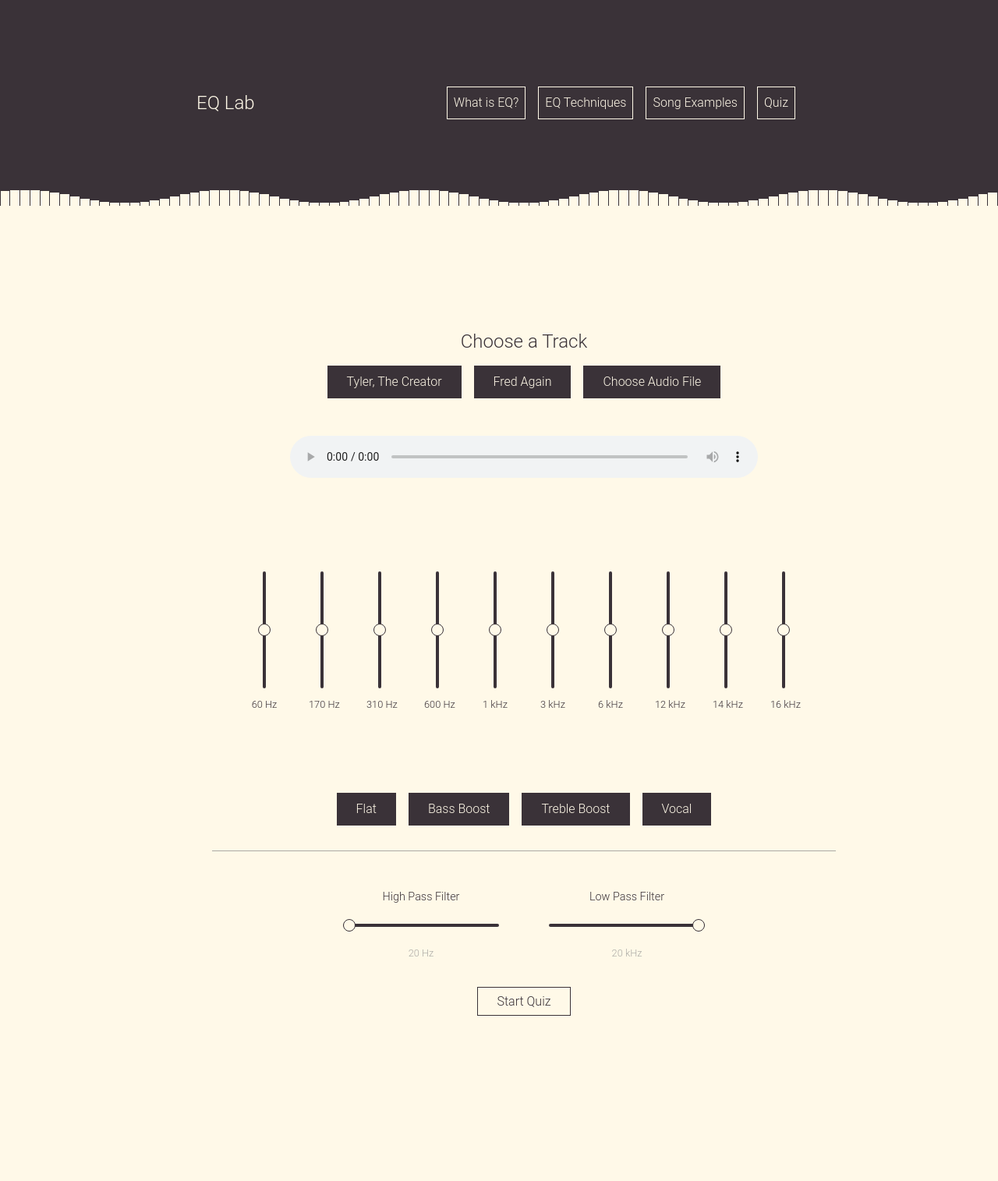
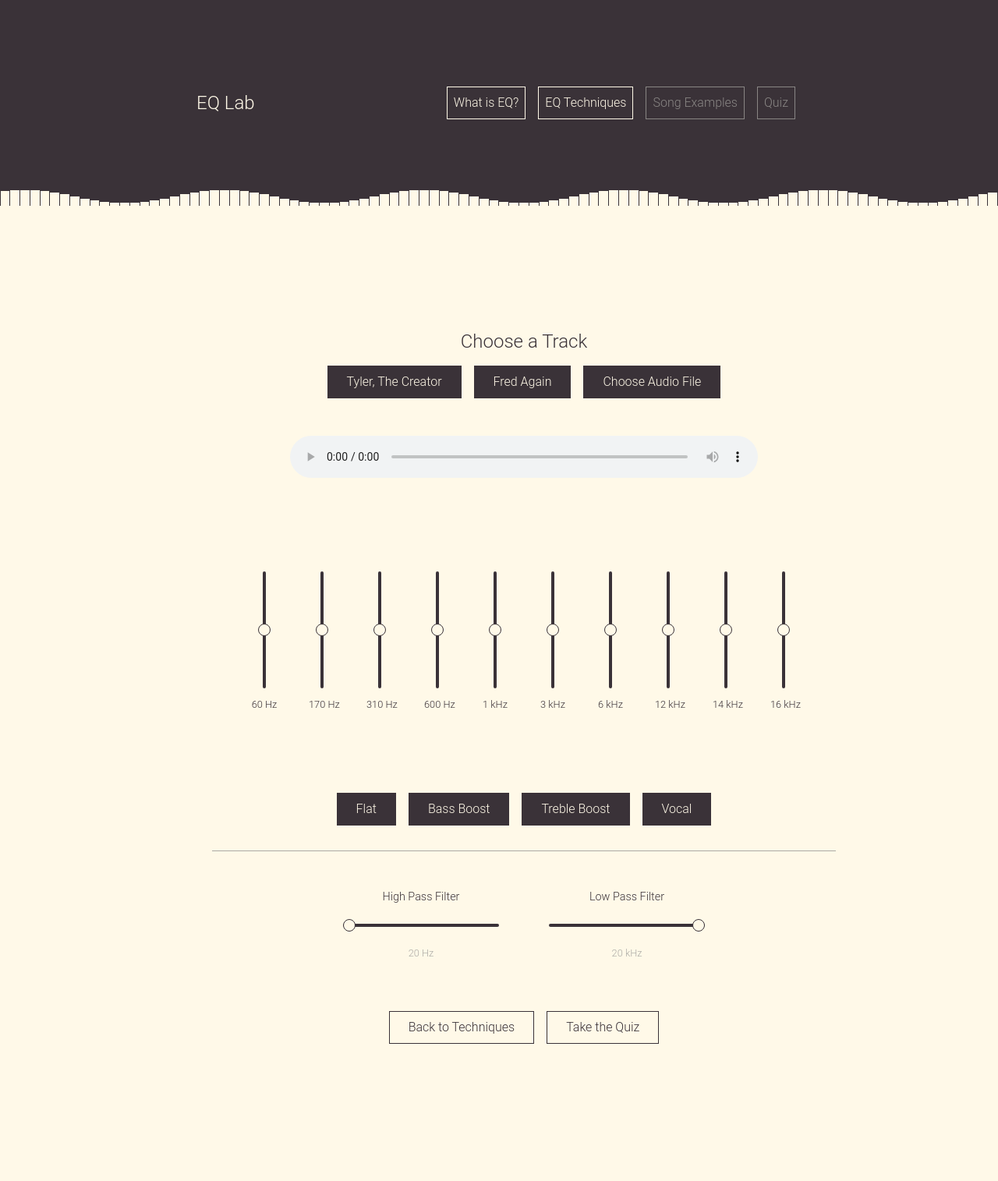
Before and after one commit to xnicolll/ui-eq-lab, a Flask app: page /examples in a window 1280 px wide. Shown: the whole page at 78% size. Before the commit the page ends 1303 px from the top, so only its background shows below. Run offline with Flask 3, Linux system fonts and the light colour scheme.

Commit message:
fix: nav + cookie choices

```diff
--- a/static/css/style.css
+++ b/static/css/style.css
@@ -57,33 +57,31 @@ body {
     border: 1px solid var(--light);
     border-radius: 0;
     transition: none;
+    opacity: 1;
+    cursor: pointer;
 }
 
-.nav-link.disabled {
+.nav-link[data-accessible="false"] {
     color: var(--accent) !important;
     border-color: var(--accent);
     pointer-events: none;
     opacity: 0.7;
-}
-
-.nav-link:not(.disabled):hover,
-.nav-link:not(.disabled):focus {
-    background-color: var(--light);
-    color: var(--dark) !important;
-}
-
-.nav-link.disabled:hover,
-.nav-link.disabled:focus {
-    background-color: transparent;
-    color: var(--accent) !important;
     cursor: not-allowed;
 }
 
-.nav-link[data-accessible="true"] {
+.nav-link[data-accessible="true"],
+.nav-link:not([data-accessible]) {
     color: var(--light) !important;
     border-color: var(--light);
     pointer-events: auto;
     opacity: 1;
+    cursor: pointer;
+}
+
+.nav-link[data-accessible="true"]:hover,
+.nav-link:not([data-accessible]):hover {
+    background-color: var(--light);
+    color: var(--dark) !important;
 }
 
 /* Equalizer */
--- a/static/js/main.js
+++ b/static/js/main.js
@@ -8,9 +8,27 @@ $(document).ready(function() {
     $('.eq-control').on('input', function() {
         const value = $(this).val();
         const frequency = $(this).data('frequency');
-        // Add your EQ processing logic here
         console.log(`Frequency ${frequency}Hz: ${value}dB`);
     });
+
+    // Cookie management functions
+    function setCookie(name, value, hours = 24) {
+        const date = new Date();
+        date.setTime(date.getTime() + (hours * 60 * 60 * 1000));
+        const expires = "expires=" + date.toUTCString();
+        document.cookie = name + "=" + value + ";" + expires + ";path=/";
+    }
+
+    function getCookie(name) {
+        const value = `; ${document.cookie}`;
+        const parts = value.split(`; ${name}=`);
+        if (parts.length === 2) return parts.pop().split(';').shift();
+        return null;
+    }
+
+    function deleteCookie(name) {
+        document.cookie = name + '=; expires=Thu, 01 Jan 1970 00:00:01 GMT; path=/';
+    }
 
     // Navigation state management
     function updateNavigationState() {
@@ -18,14 +36,14 @@ $(document).ready(function() {
         const quizNav = $('#quiz-nav');
 
         // Check if user has completed techniques
-        if (localStorage.getItem('completed_techniques')) {
+        if (getCookie('completed_techniques')) {
             examplesNav.removeClass('disabled').attr('data-accessible', 'true');
         } else {
             examplesNav.addClass('disabled').attr('data-accessible', 'false');
         }
 
         // Check if user has accessed examples
-        if (localStorage.getItem('accessed_examples')) {
+        if (getCookie('accessed_examples')) {
             quizNav.removeClass('disabled').attr('data-accessible', 'true');
         } else {
             quizNav.addClass('disabled').attr('data-accessible', 'false');
@@ -34,7 +52,8 @@ $(document).ready(function() {
 
     // Handle navigation clicks
     $('.nav-link').on('click', function(e) {
-        if ($(this).attr('data-accessible') === 'false') {
+        const isAccessible = $(this).attr('data-accessible');
+        if (isAccessible === 'false') {
             e.preventDefault();
             return false;
         }
@@ -43,19 +62,40 @@ $(document).ready(function() {
     // Update navigation when reaching the end of techniques
     if (window.location.pathname === '/techniques') {
         $('.next-btn').on('click', function() {
-            if (currentStep === 5) {
-                localStorage.setItem('completed_techniques', 'true');
+            if (typeof currentStep !== 'undefined' && currentStep === 5) {
+                setCookie('completed_techniques', 'true');
                 updateNavigationState();
+                window.location.href = '/examples';
             }
         });
     }
 
     // Mark examples as accessed when visiting the page
     if (window.location.pathname === '/examples') {
-        localStorage.setItem('completed_techniques', 'true');
-        localStorage.setItem('accessed_examples', 'true');
+        setCookie('completed_techniques', 'true');
+        setCookie('accessed_examples', 'true');
         updateNavigationState();
     }
+
+    // Handle quiz completion
+    if (window.location.pathname === '/results') {
+        setCookie('completed_quiz', 'true');
+        updateNavigationState();
+    }
+
+    // Check if we need to reset cookies (user left the site)
+    const lastVisit = getCookie('last_visit');
+    const now = new Date().getTime();
+
+    if (!lastVisit || (now - parseInt(lastVisit)) > 30 * 60 * 1000) { // 30 minutes
+        // Reset all progress cookies
+        deleteCookie('completed_techniques');
+        deleteCookie('accessed_examples');
+        deleteCookie('completed_quiz');
+    }
+
+    // Update last visit time
+    setCookie('last_visit', now.toString());
 
     // Initialize navigation state
     updateNavigationState();
--- a/templates/examples.html
+++ b/templates/examples.html
@@ -86,8 +86,12 @@
                             <span class="frequency-value">20 kHz</span>
                         </div>
                     </div>
-                    <div class="quiz-prompt">
-                        <a href="/quiz" class="nav-btn">Start Quiz</a>
+
+                    <div class="navigation-controls">
+                        <div class="nav-buttons">
+                            <a href="/techniques" class="nav-btn">Back to Techniques</a>
+                            <a href="/quiz" class="nav-btn quiz-btn">Take the Quiz</a>
+                        </div>
                     </div>
                 </div>
             </div>
@@ -101,8 +105,13 @@
     margin-top: 1.5rem;
 }
 
+.navigation-controls {
+    margin-top: 2rem;
+    text-align: center;
+}
+
 .pass-filters {
-    margin-bottom: 0;  /* Remove bottom margin from pass filters */
+    margin-bottom: 0;
 }
 </style>
 
```
Also changed, not shown: templates/techniques.html (+16 -6 lines).
